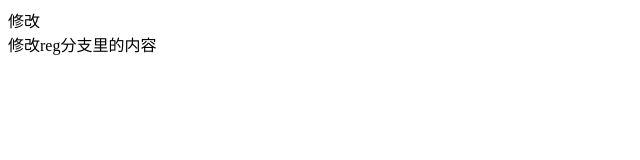
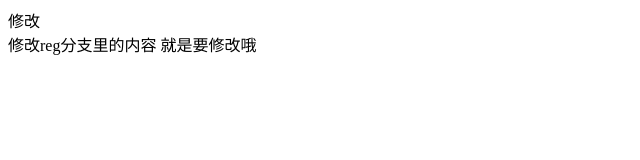
Before and after one commit to clubasd/gitPractice, a plain HTML site: page index.html in a window 1280 px wide. Shown: the whole page, without its empty margins (0-640 px from the left). Drawn offline with Linux system fonts and the light colour scheme.

Commit message:
修改了reg

```diff
--- a/index.html
+++ b/index.html
@@ -8,6 +8,6 @@
   </head>
   <body>
     <div>修改</div>
-    <div>修改reg分支里的内容</div>
+    <div>修改reg分支里的内容 就是要修改哦</div>
   </body>
 </html>
```
